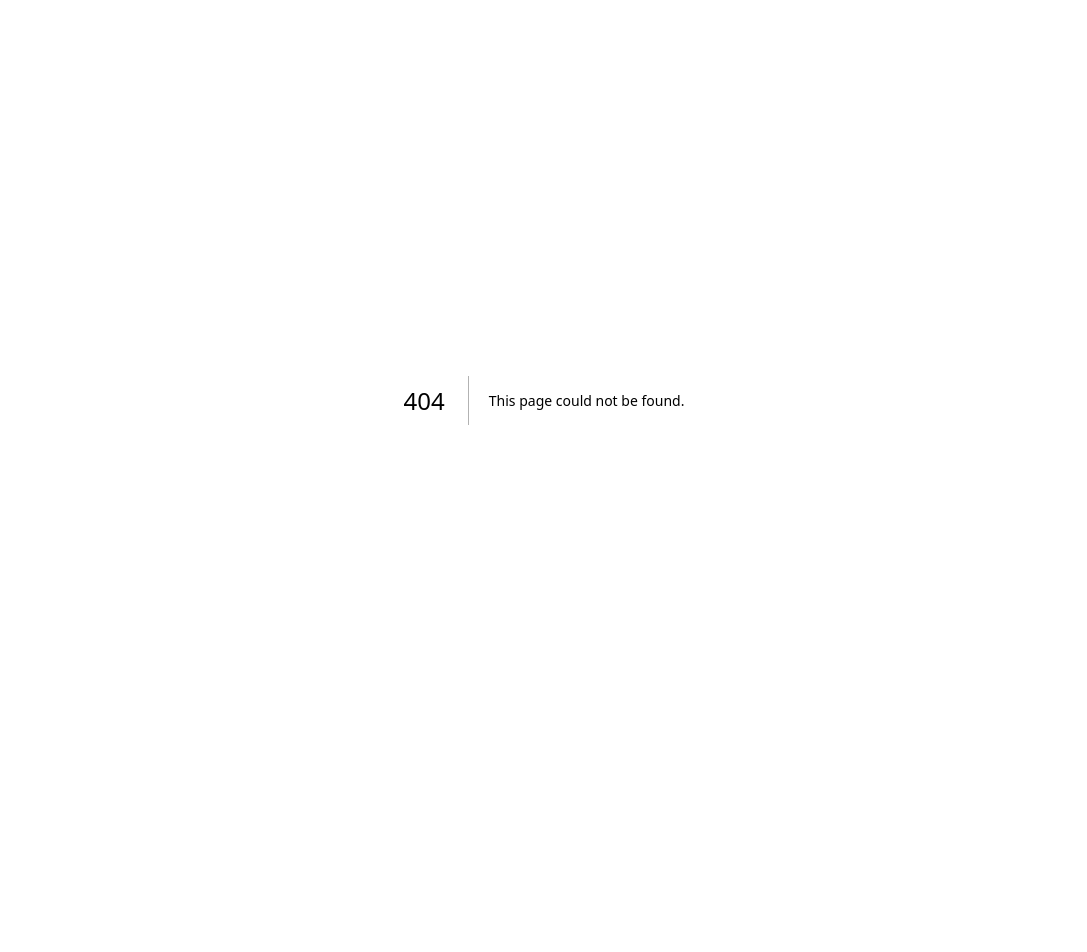
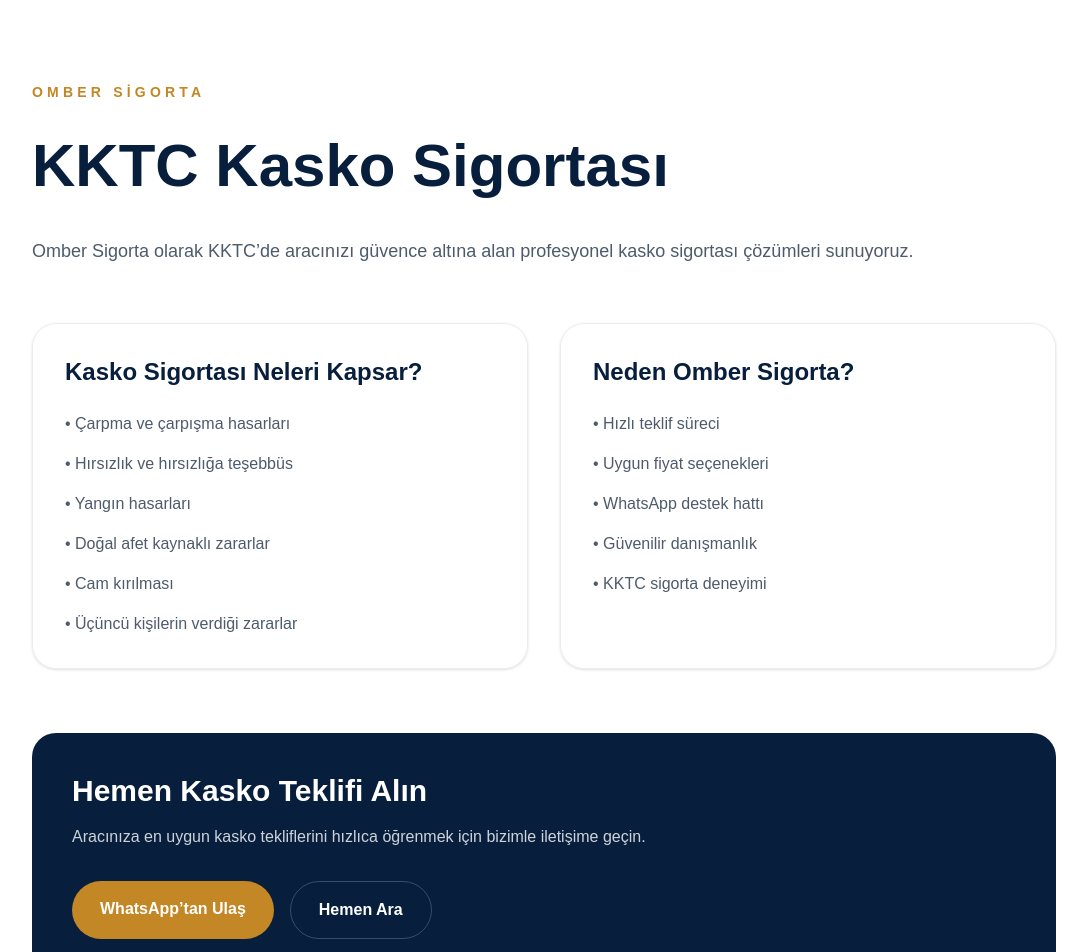
Before and after one commit to pasliilayda/omber-sigorta, a Next.js app: page /kasko in a window 1280 px wide. Before the commit this address had no page. Shown: the top 952 px of the page, without its empty margins (96-1183 px from the left). Before the commit the page ends 800 px from the top, so only its background shows below. Built offline with nearby package versions, Linux system fonts and the light colour scheme.

Commit message:
Added kasko page

```diff
--- /dev/null
+++ b/app/kasko/page.tsx
@@ -0,0 +1,83 @@
+export const metadata = {
+  title: "KKTC Kasko Sigortası | Omber Sigorta",
+  description:
+    "KKTC’de uygun fiyatlı kasko sigortası teklifleri. Aracınızı kazalara, doğal afetlere ve risklere karşı güvence altına alın.",
+};
+
+export default function KaskoPage() {
+  return (
+    <main className="min-h-screen bg-white px-6 py-20 md:px-20">
+      <div className="mx-auto max-w-5xl">
+        <span className="text-sm font-bold tracking-[0.3em] text-[#c48725]">
+          OMBER SİGORTA
+        </span>
+
+        <h1 className="mt-6 text-4xl font-black leading-tight text-[#071f3d] md:text-6xl">
+          KKTC Kasko Sigortası
+        </h1>
+
+        <p className="mt-8 text-lg leading-8 text-[#4d5b6b]">
+          Omber Sigorta olarak KKTC’de aracınızı güvence altına alan profesyonel
+          kasko sigortası çözümleri sunuyoruz.
+        </p>
+
+        <div className="mt-14 grid gap-8 md:grid-cols-2">
+          <div className="rounded-3xl border border-[#e7edf3] p-8 shadow-sm">
+            <h2 className="text-2xl font-bold text-[#071f3d]">
+              Kasko Sigortası Neleri Kapsar?
+            </h2>
+
+            <ul className="mt-6 space-y-4 text-[#4d5b6b]">
+              <li>• Çarpma ve çarpışma hasarları</li>
+              <li>• Hırsızlık ve hırsızlığa teşebbüs</li>
+              <li>• Yangın hasarları</li>
+              <li>• Doğal afet kaynaklı zararlar</li>
+              <li>• Cam kırılması</li>
+              <li>• Üçüncü kişilerin verdiği zararlar</li>
+            </ul>
+          </div>
+
+          <div className="rounded-3xl border border-[#e7edf3] p-8 shadow-sm">
+            <h2 className="text-2xl font-bold text-[#071f3d]">
+              Neden Omber Sigorta?
+            </h2>
+
+            <ul className="mt-6 space-y-4 text-[#4d5b6b]">
+              <li>• Hızlı teklif süreci</li>
+              <li>• Uygun fiyat seçenekleri</li>
+              <li>• WhatsApp destek hattı</li>
+              <li>• Güvenilir danışmanlık</li>
+              <li>• KKTC sigorta deneyimi</li>
+            </ul>
+          </div>
+        </div>
+
+        <div className="mt-16 rounded-3xl bg-[#071f3d] p-10 text-white">
+          <h2 className="text-3xl font-black">Hemen Kasko Teklifi Alın</h2>
+
+          <p className="mt-4 max-w-2xl text-white/80">
+            Aracınıza en uygun kasko tekliflerini hızlıca öğrenmek için bizimle
+            iletişime geçin.
+          </p>
+
+          <div className="mt-8 flex flex-wrap gap-4">
+            <a
+              href="https://wa.me/905488504194"
+              target="_blank"
+              className="rounded-full bg-[#c48725] px-7 py-4 font-bold text-white transition hover:opacity-90"
+            >
+              WhatsApp’tan Ulaş
+            </a>
+
+            <a
+              href="tel:+905488504194"
+              className="rounded-full border border-white/20 px-7 py-4 font-bold text-white"
+            >
+              Hemen Ara
+            </a>
+          </div>
+        </div>
+      </div>
+    </main>
+  );
+}
```
